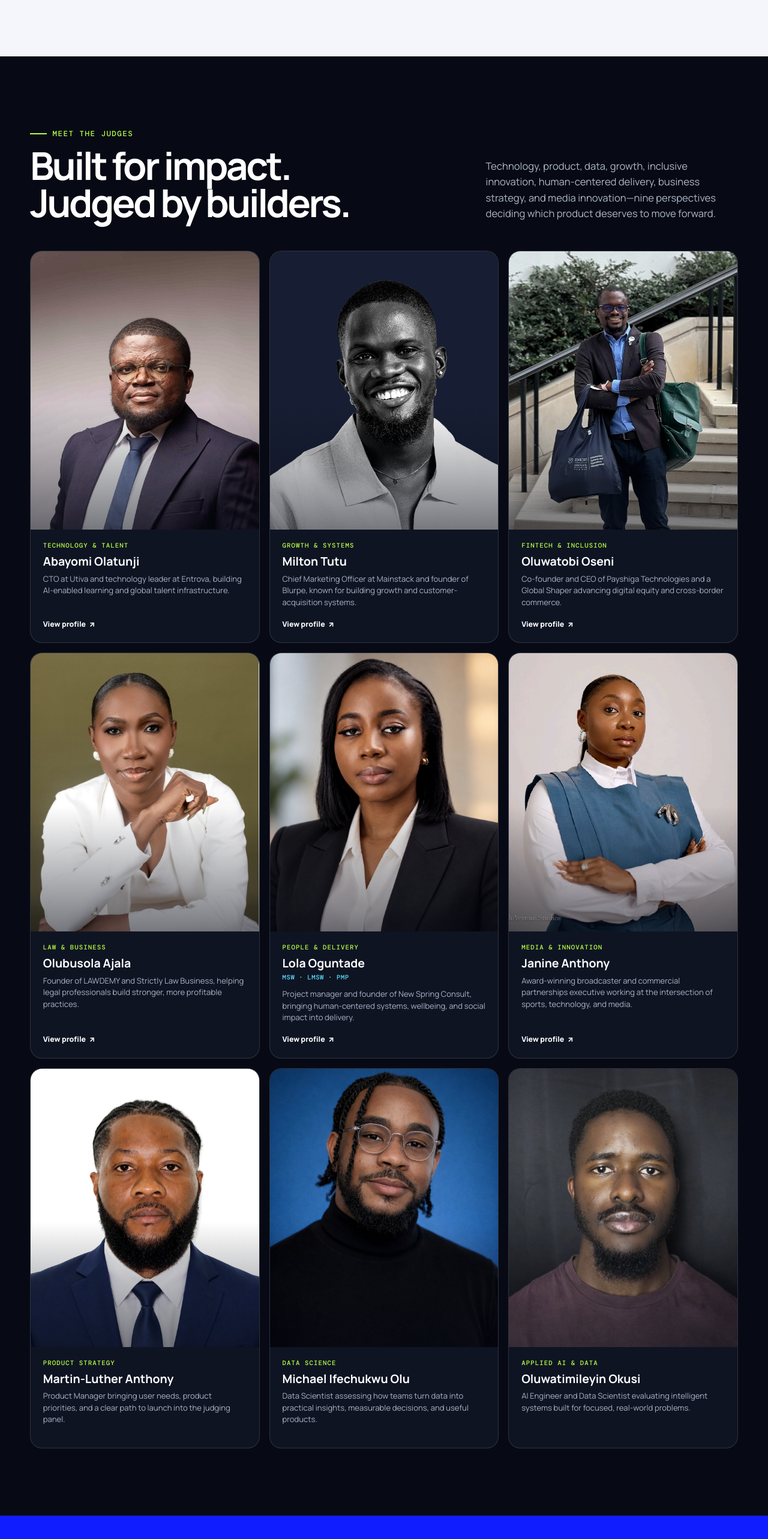
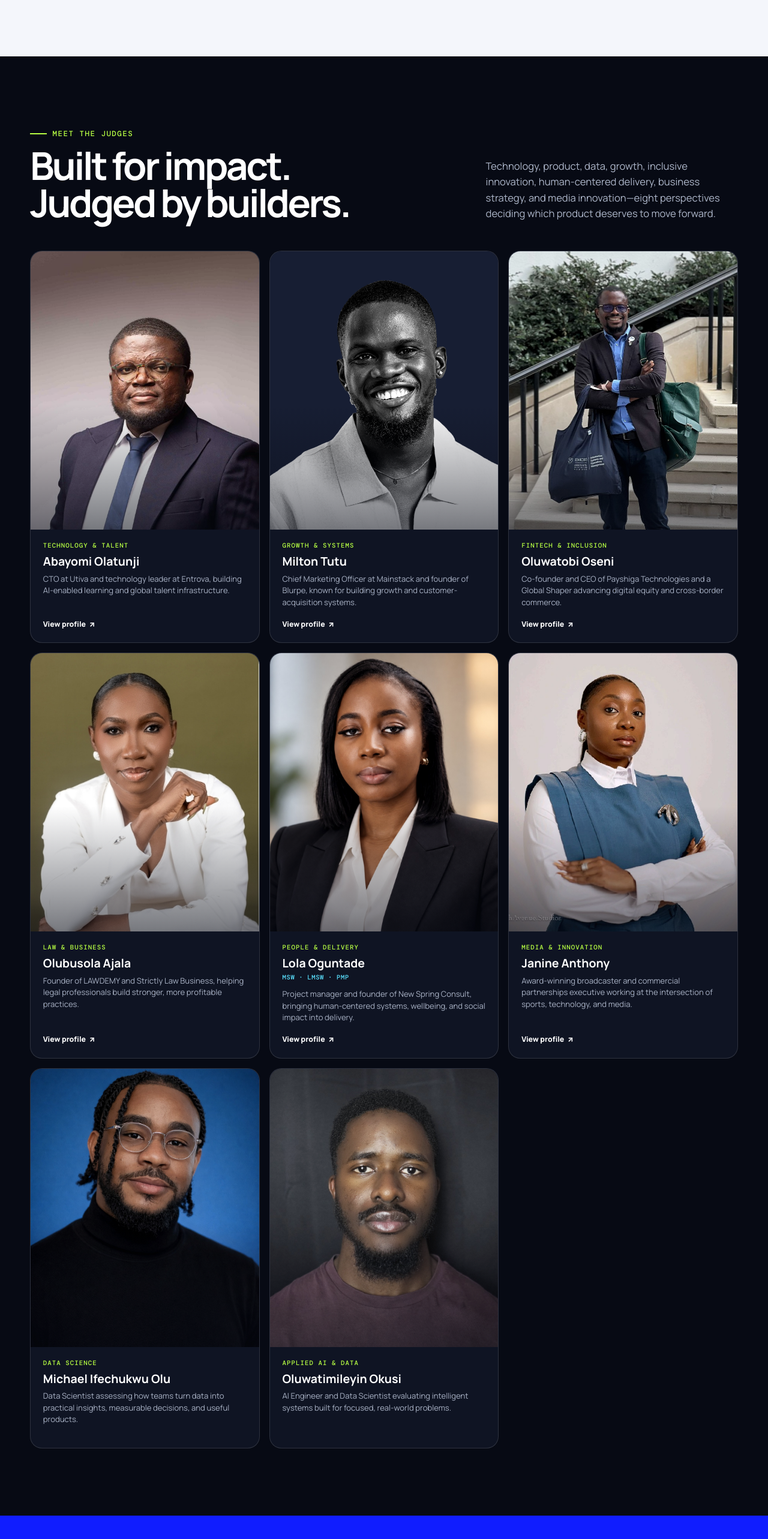
Before and after one commit to abayomijohn273/the_velocity, a Next.js app: page /ai-launch-hour in a window 1280 px wide. Shown: the part 4996-7562 px from the top of the page at 60% size. Built offline with nearby package versions, Linux system fonts and the light colour scheme.

Commit message:
fix: remove Mathin Luther as a judge

```diff
--- a/src/modules/aiLaunchHour/components/judgesSection/index.tsx
+++ b/src/modules/aiLaunchHour/components/judgesSection/index.tsx
@@ -5,7 +5,6 @@ import lolaPhoto from '../../../../../public/assets/images/ai-launch-hour/judge-
 import miltonPhoto from '../../../../../public/assets/images/ai-launch-hour/milton-tutu.webp';
 import olubusolaPhoto from '../../../../../public/assets/images/ai-launch-hour/olubusola-ajala.jpg';
 import oluwatobiPhoto from '../../../../../public/assets/images/ai-launch-hour/oluwatobi-oseni.jpg';
-import martinLutherPhoto from '../../../../../public/assets/images/ai-launch-hour/profile-martin-luther-anthony.jpg';
 import michaelPhoto from '../../../../../public/assets/images/ai-launch-hour/profile-michael-ifechukwu-olu.jpg';
 import oluwatimileyinPhoto from '../../../../../public/assets/images/ai-launch-hour/profile-oluwatimileyin-okusi.jpg';
 import styles from '../../styles.module.css';
@@ -65,12 +64,6 @@ const judges: Judge[] = [
     profileUrl: 'https://www.linkedin.com/in/janineanthony/',
   },
   {
-    name: 'Martin-Luther Anthony',
-    photo: martinLutherPhoto,
-    kicker: 'Product strategy',
-    role: 'Product Manager bringing user needs, product priorities, and a clear path to launch into the judging panel.',
-  },
-  {
     name: 'Michael Ifechukwu Olu',
     photo: michaelPhoto,
     kicker: 'Data science',
@@ -99,7 +92,7 @@ const JudgesSection = () => {
           </div>
           <p>
             Technology, product, data, growth, inclusive innovation, human-centered delivery,
-            business strategy, and media innovation—nine perspectives deciding which product
+            business strategy, and media innovation—eight perspectives deciding which product
             deserves to move forward.
           </p>
         </div>
```
